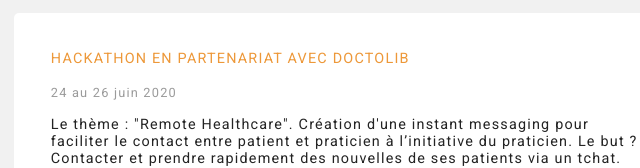
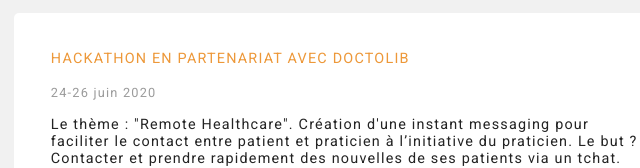
Before and after one commit to llaulier/myResume, a plain HTML site: page index.html in a window 1280 px wide. Shown: the part 2099-2267 px from the top of the page, 454-1094 px from the left. Drawn offline with nearby package versions, Linux system fonts and the light colour scheme.

Commit message:
modify some error in the text

```diff
--- a/index.html
+++ b/index.html
@@ -174,7 +174,7 @@
       </div>
       <div class="card">
         <p class="card__name">Hackathon en partenariat avec Doctolib </p>
-        <p class="card__compagny">24 au 26 juin 2020</p>
+        <p class="card__compagny">24-26 juin 2020</p>
         <p class="card__article">Le thème : "Remote Healthcare". Création d'une instant messaging pour faciliter le contact entre patient et praticien à l’initiative du praticien.
           Le but ? Contacter et prendre rapidement des nouvelles de ses patients via un tchat.</p>
         <ul class="card__article">
```
